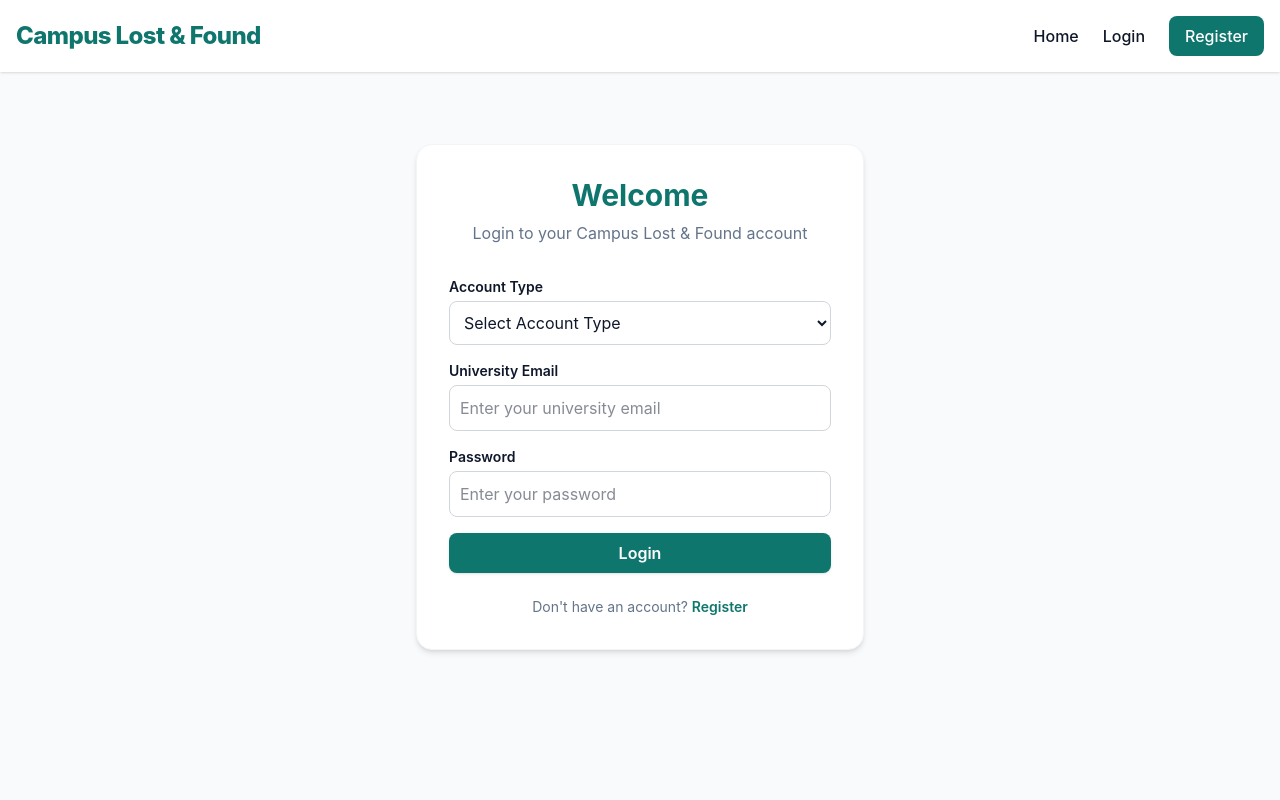
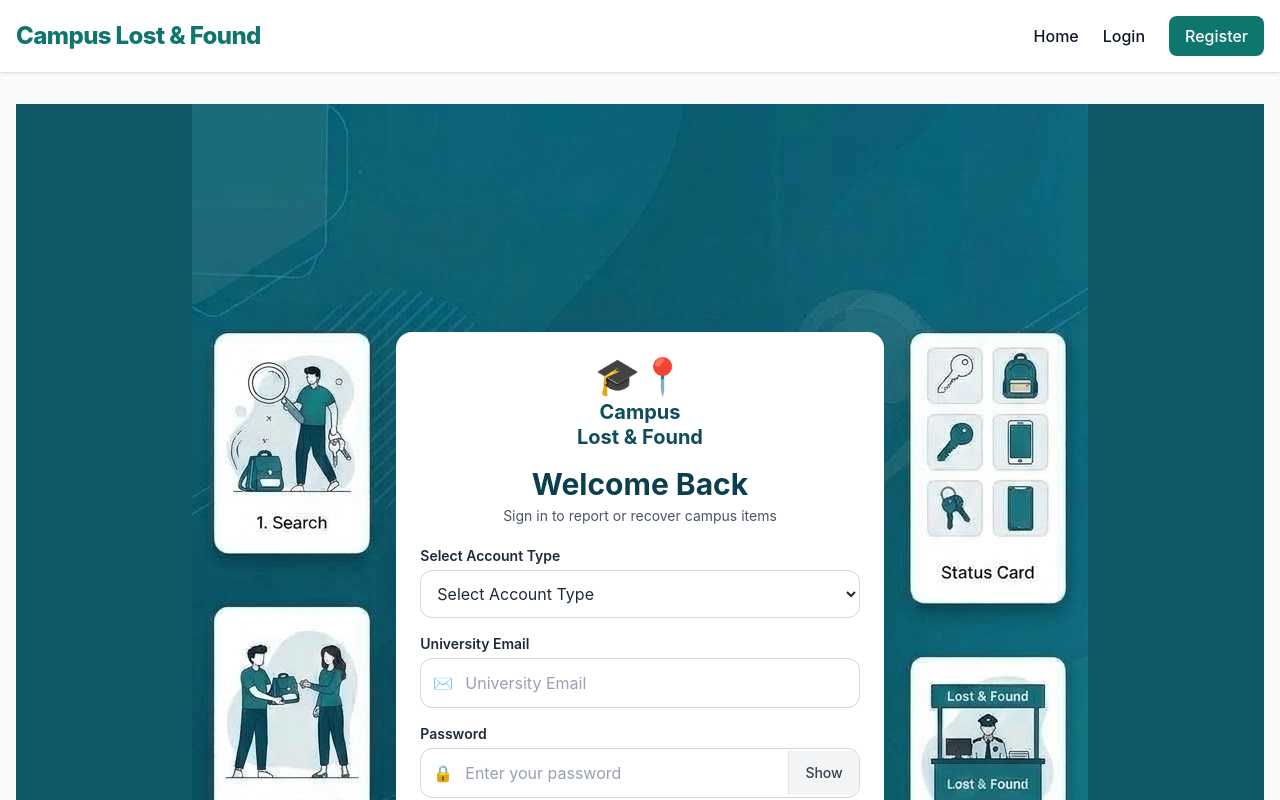
Before and after one commit to Bassam-Ibrahim/SystemProject, a React app in the folder Frontend/: page /login in a window 1280 px wide. Shown: the top 800 px of the page. Built offline with nearby package versions, Linux system fonts and the light colour scheme; the HTML template or start-up script is replaced by a standard one.

Commit message:
update login and register UI

```diff
--- a/Frontend/src/pages/Login.jsx
+++ b/Frontend/src/pages/Login.jsx
@@ -1,7 +1,5 @@
-
 import { useState } from 'react';
 import { Link } from 'react-router-dom';
-import Input from '../components/Input';
 import Button from '../components/Button';
 
 export default function Login() {
@@ -12,6 +10,7 @@ export default function Login() {
   });
 
   const [error, setError] = useState('');
+  const [showPassword, setShowPassword] = useState(false);
 
   const handleChange = (e) => {
     const { name, value } = e.target;
@@ -30,25 +29,41 @@ export default function Login() {
     setError('Login is not connected to the server yet.');
   };
 
+  const inputWrap =
+    'flex items-center border border-gray-300 rounded-xl bg-white overflow-hidden focus-within:ring-2 focus-within:ring-[#0f5a66]/40';
+  const inputBase =
+    'flex-1 min-w-0 bg-transparent px-3 py-3 outline-none text-gray-800 placeholder-gray-400';
+
   return (
-    <div className="flex justify-center items-center py-10 px-4">
-      <div className="bg-surface w-full max-w-md p-8 rounded-2xl shadow-md border border-gray-100">
+    <div className="bg-[#0f5a66] flex justify-center">
+      <div
+        className="relative w-full max-w-[896px] min-h-screen md:min-h-0 md:aspect-[896/1200] flex items-center justify-center p-4 md:p-0 bg-cover bg-center"
+        style={{ backgroundImage: "url('/images/login-bg.jpg')" }}
+      >
+        {/* Login card */}
+        <div className="bg-white w-full max-w-md p-6 rounded-2xl shadow-2xl md:absolute md:left-[22.8%] md:top-[19%] md:w-[54.4%] md:max-w-none">
+          <div className="text-center mb-5">
+            <div className="text-4xl mb-1">🎓📍</div>
+            <p className="text-xl font-bold text-[#0f4c5c] leading-tight">
+              Campus
+              <br />
+              Lost &amp; Found
+            </p>
 
-        <div className="text-center mb-8">
-          <h1 className="text-3xl font-bold text-primary mb-2">
-            Welcome
+            <h1 className="text-3xl font-bold text-[#0c3f4d] mt-4 mb-1">
+              Welcome Back
             </h1>
 
-          <p className="text-textSub">
-            Login to your Campus Lost & Found account
+            <p className="text-gray-600 text-sm">
+              Sign in to report or recover campus items
             </p>
           </div>
 
           <form onSubmit={handleSubmit}>
-
-          <div className="flex flex-col gap-1 mb-4 w-full">
-            <label className="text-sm font-semibold text-textMain">
-              Account Type
+            {/* Account type */}
+            <div className="mb-4">
+              <label className="block text-sm font-semibold text-gray-800 mb-1">
+                Select Account Type
               </label>
 
               <select
@@ -56,31 +71,58 @@ export default function Login() {
                 value={formData.role}
                 onChange={handleChange}
                 required
-              className="border border-gray-300 p-2.5 rounded-lg w-full focus:outline-none focus:ring-2 focus:ring-primary/50 bg-white"
+                className="border border-gray-300 p-3 rounded-xl w-full bg-white text-gray-800 focus:outline-none focus:ring-2 focus:ring-[#0f5a66]/40"
               >
-            <option value="">Select Account Type</option>              <option value="student">Student</option>
+                <option value="">Select Account Type</option>
+                <option value="student">Student</option>
                 <option value="professor">Professor</option>
-              <option value="admin">Admin</option>
               </select>
             </div>
 
-          <Input
-            label="University Email"
+            {/* Email */}
+            <div className="mb-4">
+              <label className="block text-sm font-semibold text-gray-800 mb-1">
+                University Email
+              </label>
+
+              <div className={inputWrap}>
+                <span className="pl-3 text-gray-500">✉️</span>
+                <input
                   type="email"
                   name="email"
                   value={formData.email}
                   onChange={handleChange}
-            placeholder="Enter your university email"
+                  placeholder="University Email"
+                  className={inputBase}
                 />
+              </div>
+            </div>
 
-          <Input
-            label="Password"
-            type="password"
+            {/* Password */}
+            <div className="mb-4">
+              <label className="block text-sm font-semibold text-gray-800 mb-1">
+                Password
+              </label>
+
+              <div className={inputWrap}>
+                <span className="pl-3 text-gray-500">🔒</span>
+                <input
+                  type={showPassword ? 'text' : 'password'}
                   name="password"
                   value={formData.password}
                   onChange={handleChange}
                   placeholder="Enter your password"
+                  className={inputBase}
                 />
+                <button
+                  type="button"
+                  onClick={() => setShowPassword(!showPassword)}
+                  className="px-4 py-3 bg-gray-100 text-sm font-medium text-gray-700 border-l border-gray-200 hover:bg-gray-200"
+                >
+                  {showPassword ? 'Hide' : 'Show'}
+                </button>
+              </div>
+            </div>
 
             {error && (
               <p className="text-danger text-sm mb-4">
@@ -88,22 +130,24 @@ export default function Login() {
               </p>
             )}
 
-          <Button type="submit" className="w-full">
+            <Button
+              type="submit"
+              className="w-full !rounded-full !py-3 !bg-[#0f4c5c] hover:!bg-[#0c3f4d]"
+            >
               Login
             </Button>
-
           </form>
 
-        <p className="text-center text-sm text-textSub mt-6">
+          <p className="text-center text-sm text-gray-600 mt-5">
             Don't have an account?{' '}
             <Link
               to="/register"
-            className="text-primary font-semibold hover:underline"
+              className="text-[#0f4c5c] font-semibold hover:underline"
             >
               Register
             </Link>
           </p>
-
+        </div>
       </div>
     </div>
   );
--- a/Frontend/src/pages/Register.jsx
+++ b/Frontend/src/pages/Register.jsx
@@ -1,4 +1,3 @@
-
 import { useState } from 'react';
 import { Link } from 'react-router-dom';
 import Input from '../components/Input';
@@ -38,22 +37,36 @@ export default function Register() {
   };
 
   return (
-    <div className="flex justify-center items-center py-10 px-4">
-      <div className="bg-surface w-full max-w-md p-8 rounded-2xl shadow-md border border-gray-100">
+    <div className="relative min-h-screen flex justify-center items-center py-10 px-4 overflow-hidden bg-gradient-to-br from-[#0c3f4d] via-[#0f5a66] to-[#177480]">
+      {/* Decorative background shapes */}
+      <div className="pointer-events-none absolute -top-24 -left-24 w-80 h-80 rounded-full border border-white/10" />
+      <div className="pointer-events-none absolute -top-10 -left-10 w-56 h-56 rounded-full border border-white/10" />
+      <div className="pointer-events-none absolute top-1/3 -right-32 w-96 h-96 rounded-full bg-white/5" />
+      <div className="pointer-events-none absolute -bottom-32 left-1/4 w-[28rem] h-[28rem] rounded-full border border-white/10" />
+      <div className="pointer-events-none absolute -bottom-20 left-[30%] w-72 h-72 rounded-full border border-white/10" />
+      <div className="pointer-events-none absolute bottom-10 right-10 w-40 h-40 rounded-full bg-white/5" />
 
-        <div className="text-center mb-8">
-          <h1 className="text-3xl font-bold text-primary mb-2">
+      {/* Register card */}
+      <div className="relative bg-white w-full max-w-md p-8 rounded-2xl shadow-2xl">
+
+        <div className="text-center mb-6">
+          <div className="text-4xl mb-1">🎓📍</div>
+          <p className="text-lg font-bold text-[#0f4c5c] leading-tight">
+            Campus Lost &amp; Found
+          </p>
+
+          <h1 className="text-3xl font-bold text-[#0c3f4d] mt-4 mb-1">
             Create Account
           </h1>
-          <p className="text-textSub">
-            Join Campus Lost & Found
+          <p className="text-gray-600 text-sm">
+            Join Campus Lost &amp; Found
           </p>
         </div>
 
         <form onSubmit={handleSubmit}>
 
           <div className="flex flex-col gap-1 mb-4 w-full">
-            <label className="text-sm font-semibold text-textMain">
+            <label className="text-sm font-semibold text-gray-800">
               Account Type
             </label>
 
@@ -62,12 +75,11 @@ export default function Register() {
               value={formData.role}
               onChange={handleChange}
               required
-              className="border border-gray-300 p-2.5 rounded-lg w-full focus:outline-none focus:ring-2 focus:ring-primary/50 bg-white"
+              className="border border-gray-300 p-3 rounded-xl w-full bg-white text-gray-800 focus:outline-none focus:ring-2 focus:ring-[#0f5a66]/40"
             >
               <option value="">Select Account Type</option>
               <option value="student">Student</option>
               <option value="professor">Professor</option>
-              <option value="admin">Admin</option>
             </select>
           </div>
 
@@ -112,17 +124,20 @@ export default function Register() {
             </p>
           )}
 
-          <Button type="submit" className="w-full">
+          <Button
+            type="submit"
+            className="w-full !rounded-full !py-3 !bg-[#0f4c5c] hover:!bg-[#0c3f4d]"
+          >
             Create Account
           </Button>
 
         </form>
 
-        <p className="text-center text-sm text-textSub mt-6">
+        <p className="text-center text-sm text-gray-600 mt-6">
           Already have an account?{' '}
           <Link
             to="/login"
-            className="text-primary font-semibold hover:underline"
+            className="text-[#0f4c5c] font-semibold hover:underline"
           >
             Login
           </Link>
```
Also changed, not shown: Frontend/public/images/login-bg.jpg (added). Lines whose indentation alone changed are shown as unchanged.
